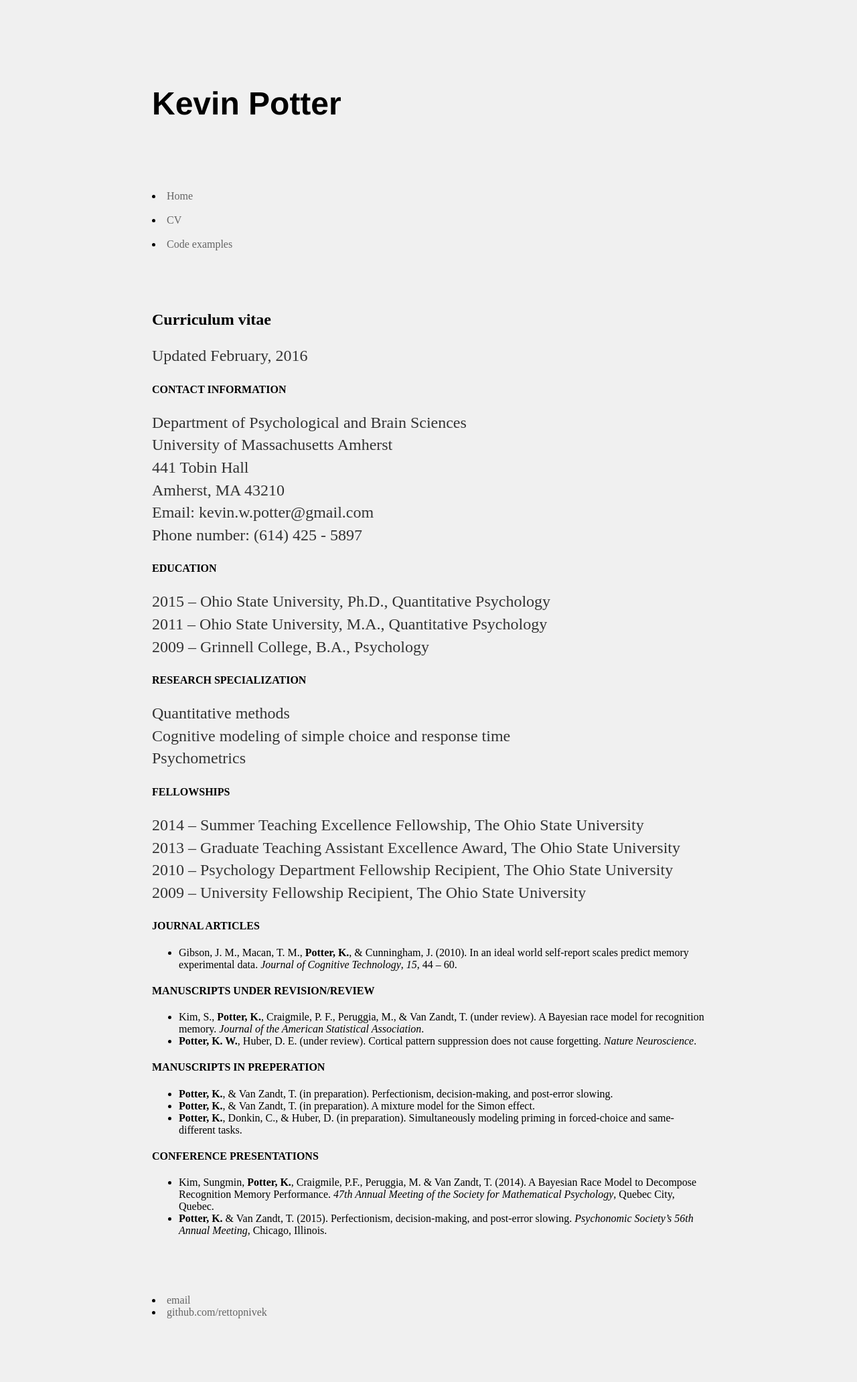
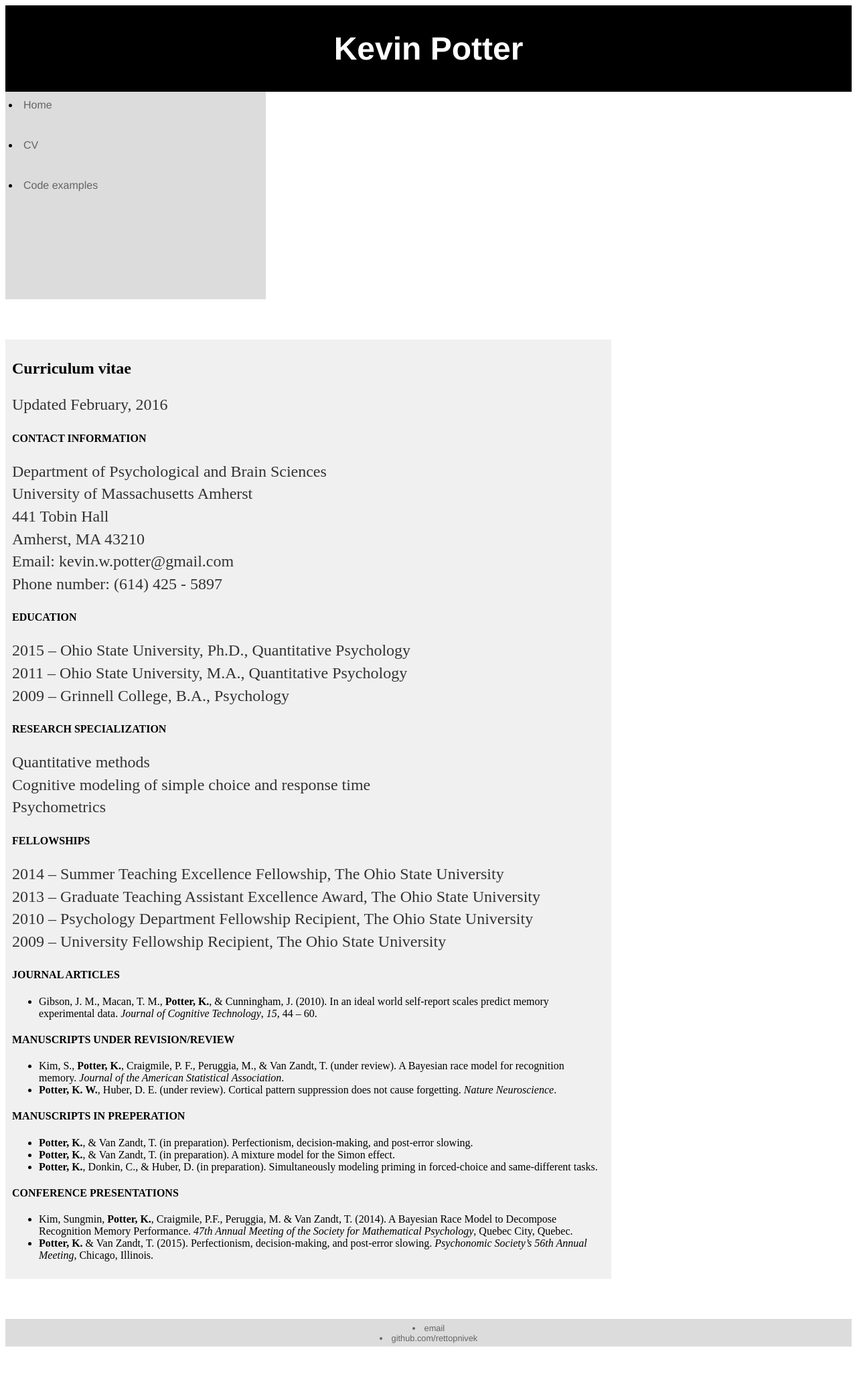
Before and after one commit to rettopnivek/rettopnivek.github.io, a Jekyll site: the page built from cv/index.md, in a window 1280 px wide. Shown: the whole page at 67% size. Built offline with Jekyll 4.4.1, drawn with Linux system fonts in a browser that asks for light colours; after the commit the page ends 2019 px from its top, so only the background shows below that.

Commit message:
Updated css file.

```diff
--- a/css/main.css
+++ b/css/main.css
@@ -1,23 +1,34 @@
-body {
+#header {
+    background-color:black;
+    color:white;
+    text-align:center;
+    padding:5px;
+}
+#nav {
+    font-family:'Helvetica', 'Arial', 'Sans-Serif';
+    line-height:30px;
+    background-color:rgb(220,220,220);
+    height:300px;
+    width:30%;
+    float:left;
+    padding:5px;
+}
+#section {
     margin: 60px auto;
     width: 70%;
-    background-color: rgb(240, 240, 240);
+    float:left;
+    padding:10px;
+    background-color:rgb(240,240,240);
 }
-div {
-    border: 10px black;
-    padding:35px;
-    background: rgb(240, 240, 240);
-    background-clip: border-box;
-}
-nav ul, footer ul {
+#footer {
     font-family:'Helvetica', 'Arial', 'Sans-Serif';
-    padding: 0px;
-    list-style: none;
-    font-weight: bold;
-}
-nav ul li, footer ul li {
-    display: inline;
-    margin-right: 20px;
+    background-color:rgb(220,220,220);
+    color:rgb(100,100,100);
+    clear:both;
+    text-align:center;
+    padding:5px;
+    border-top: 1px solid #d5d5d5;
+    font-size: .8em;
 }
 a {
     text-decoration: none;
@@ -35,16 +46,3 @@ p {
     line-height: 1.4em;
     color: #333;
 }
-footer {
-    border-top: 1px solid #d5d5d5;
-    font-size: .8em;
-}
-
-ul.posts {
-    margin: 20px auto 40px;
-    font-size: 1.5em;
-}
-
-ul.posts li {
-    list-style: none;
-}
```
